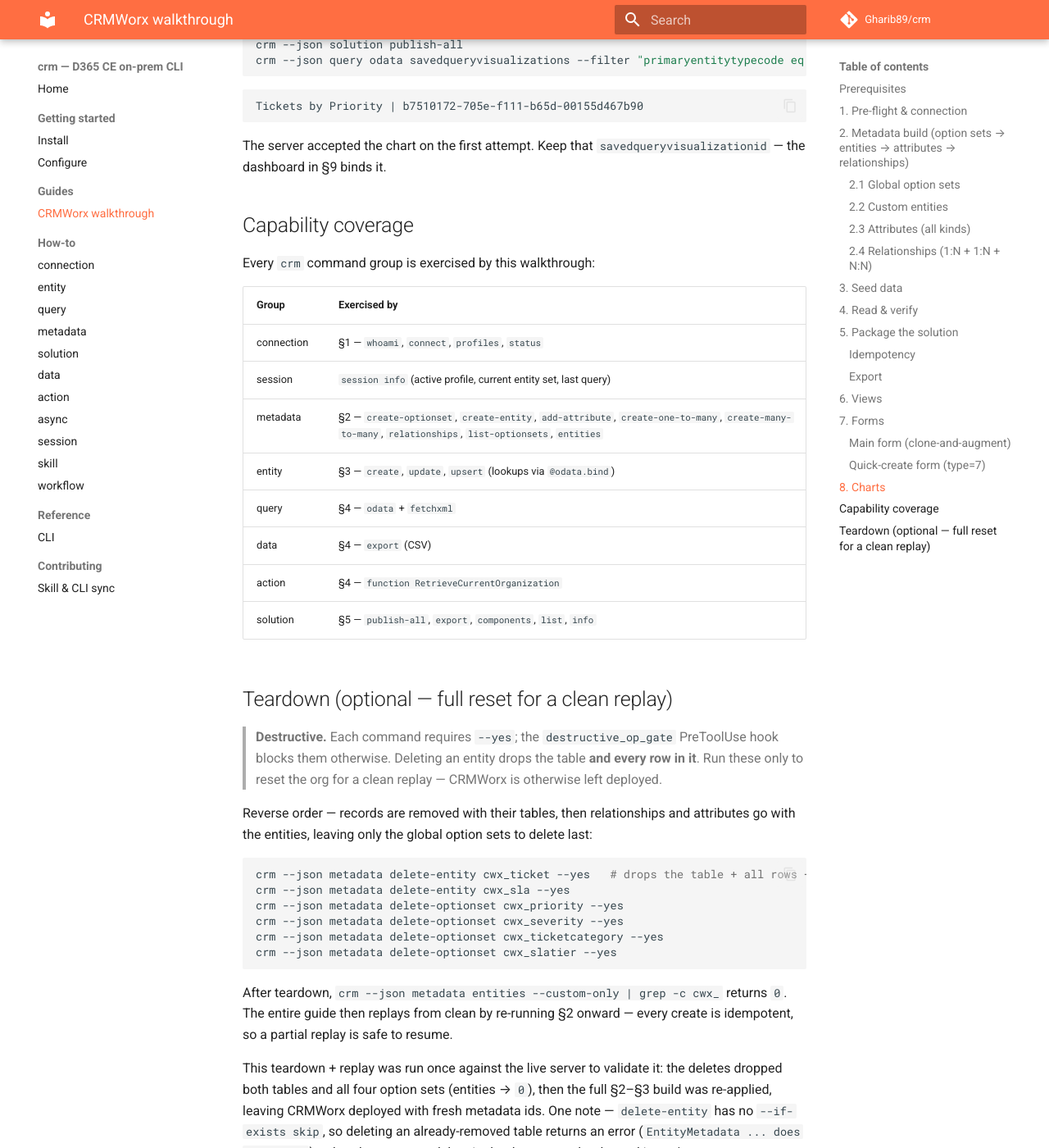
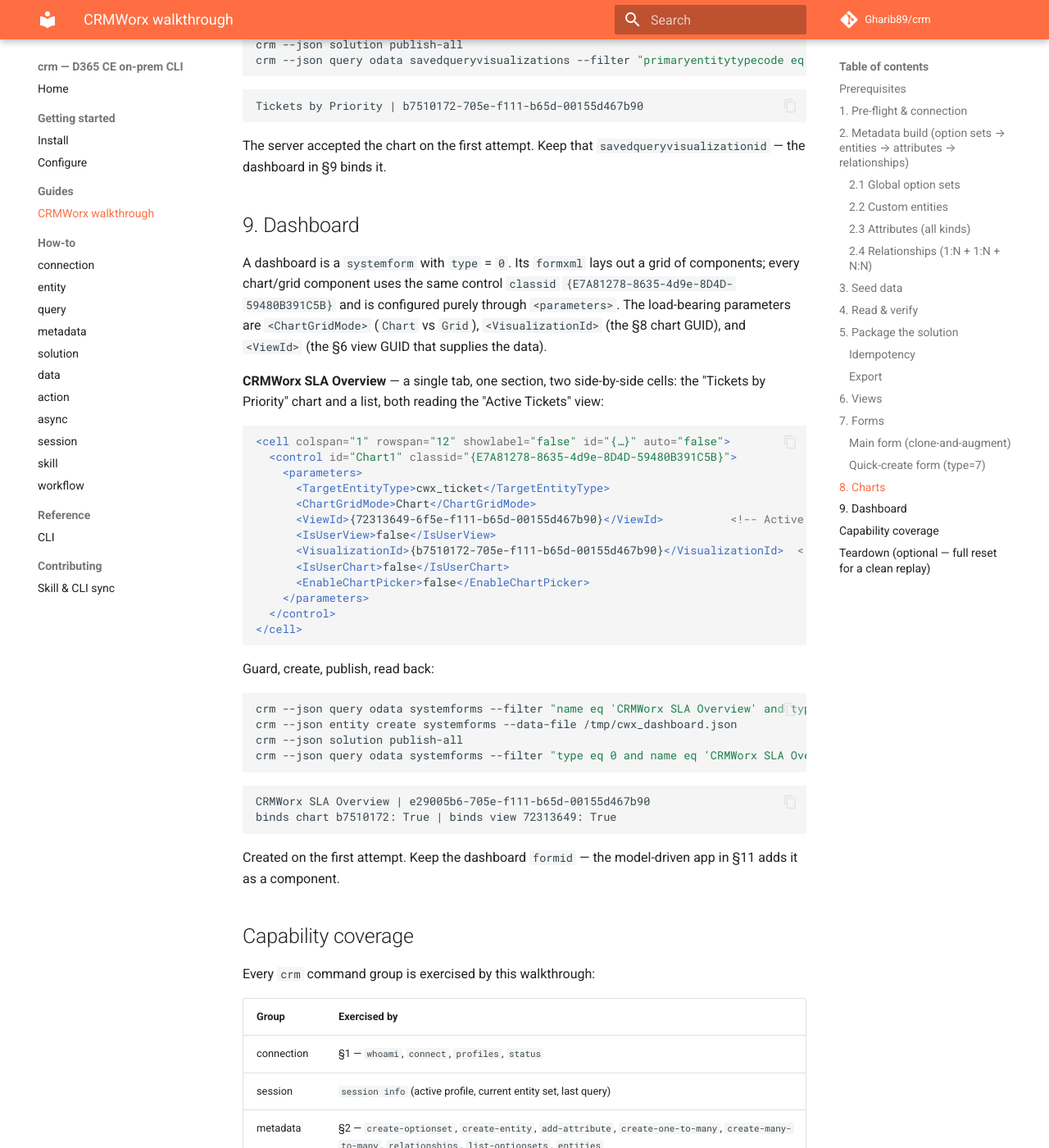
Before and after one commit to Gharib89/crm, an MkDocs documentation site: the page built from docs/guides/crmworx-walkthrough.md, in a window 1280 px wide and 1400 px high, scrolled down 14562 px. Shown: the whole window at 82% size. Built offline with MkDocs 1.6.1 and Material for MkDocs 9.7.7, drawn with Linux system fonts in a browser that asks for light colours; comment, search, counter and statistics services are not loaded.

Commit message:
docs(crmworx): §9 SLA-overview dashboard — live

````diff
--- a/docs/guides/crmworx-walkthrough.md
+++ b/docs/guides/crmworx-walkthrough.md
@@ -767,6 +767,50 @@
 The server accepted the chart on the first attempt. Keep that
 `savedqueryvisualizationid` — the dashboard in §9 binds it.
 
+## 9. Dashboard
+
+A dashboard is a `systemform` with `type` = `0`. Its `formxml` lays out a grid of
+components; every chart/grid component uses the same control `classid`
+`{E7A81278-8635-4d9e-8D4D-59480B391C5B}` and is configured purely through `<parameters>`.
+The load-bearing parameters are `<ChartGridMode>` (`Chart` vs `Grid`), `<VisualizationId>`
+(the §8 chart GUID), and `<ViewId>` (the §6 view GUID that supplies the data).
+
+**CRMWorx SLA Overview** — a single tab, one section, two side-by-side cells: the
+"Tickets by Priority" chart and a list, both reading the "Active Tickets" view:
+
+```xml
+<cell colspan="1" rowspan="12" showlabel="false" id="{…}" auto="false">
+  <control id="Chart1" classid="{E7A81278-8635-4d9e-8D4D-59480B391C5B}">
+    <parameters>
+      <TargetEntityType>cwx_ticket</TargetEntityType>
+      <ChartGridMode>Chart</ChartGridMode>
+      <ViewId>{72313649-6f5e-f111-b65d-00155d467b90}</ViewId>          <!-- Active Tickets -->
+      <IsUserView>false</IsUserView>
+      <VisualizationId>{b7510172-705e-f111-b65d-00155d467b90}</VisualizationId>  <!-- chart -->
+      <IsUserChart>false</IsUserChart>
+      <EnableChartPicker>false</EnableChartPicker>
+    </parameters>
+  </control>
+</cell>
+```
+
+Guard, create, publish, read back:
+
+```bash
+crm --json query odata systemforms --filter "name eq 'CRMWorx SLA Overview' and type eq 0" --select name,formid
+crm --json entity create systemforms --data-file /tmp/cwx_dashboard.json
+crm --json solution publish-all
+crm --json query odata systemforms --filter "type eq 0 and name eq 'CRMWorx SLA Overview'" --select name,formid,formxml
+```
+
+```text
+CRMWorx SLA Overview | e29005b6-705e-f111-b65d-00155d467b90
+binds chart b7510172: True | binds view 72313649: True
+```
+
+Created on the first attempt. Keep the dashboard `formid` — the model-driven app in §11
+adds it as a component.
+
 ## Capability coverage
 
 Every `crm` command group is exercised by this walkthrough:
````
